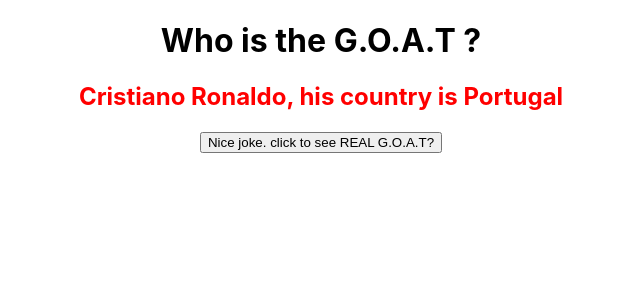
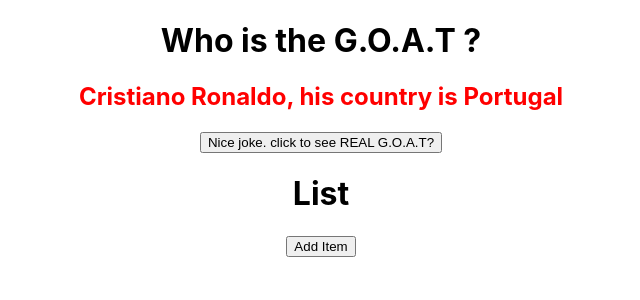
Before and after one commit to vetri-selvam/react-practise, a React (Create React App) app: page / in a window 1280 px wide. Shown: the top 300 px of the page, without its empty margins (319-959 px from the left). Built offline with nearby package versions, Linux system fonts and the light colour scheme.

Commit message:
Refactor code to update G.O.A.T button functionality and add List component

```diff
--- a/src/components/goat.js
+++ b/src/components/goat.js
@@ -10,7 +10,7 @@
         <>
             <h1>Who is the G.O.A.T ?</h1>
             <h2 style={{color: color}}>{goat.name}, his country is {goat.country}</h2>
-            <button onClick={()=> { setGoat({name:1, country:'Argentina'});
+            <button onClick={()=> { setGoat({name:'Lionel Messi', country:'Argentina'});
                                     setColor('gold') }}>
                 Nice joke. click to see REAL G.O.A.T?
             </button>
--- /dev/null
+++ b/src/components/list.js
@@ -0,0 +1,29 @@
+import { useState } from "react";
+
+function List() {
+    const [list, setList] = useState([]);
+    const [count, setCount] = useState(1);
+
+    function addItem () {
+        const item = 'Item '+count;
+        setList((previousState)=> {return [...previousState, item]});
+        setCount((previousState)=> {return previousState+1 });
+
+    }
+
+
+    return (
+        <>
+            <h1>List</h1>
+            <button onClick={addItem}>Add Item</button>
+            <ul>{
+               list.map((el,index) => <li key={index}>{el}</li>)
+                }
+            </ul>
+
+        </>
+
+    )
+}
+
+export default List
--- a/src/index.js
+++ b/src/index.js
@@ -5,12 +5,14 @@
 import reportWebVitals from './reportWebVitals';
 import Garage from './components/garage';
 import Goat from './components/goat';
+import List from './components/list';
 
 
 const root = ReactDOM.createRoot(document.getElementById('root'));
 root.render(
   <React.StrictMode>
     <Goat/>
+    <List/>
   </React.StrictMode>
 );
 
```
